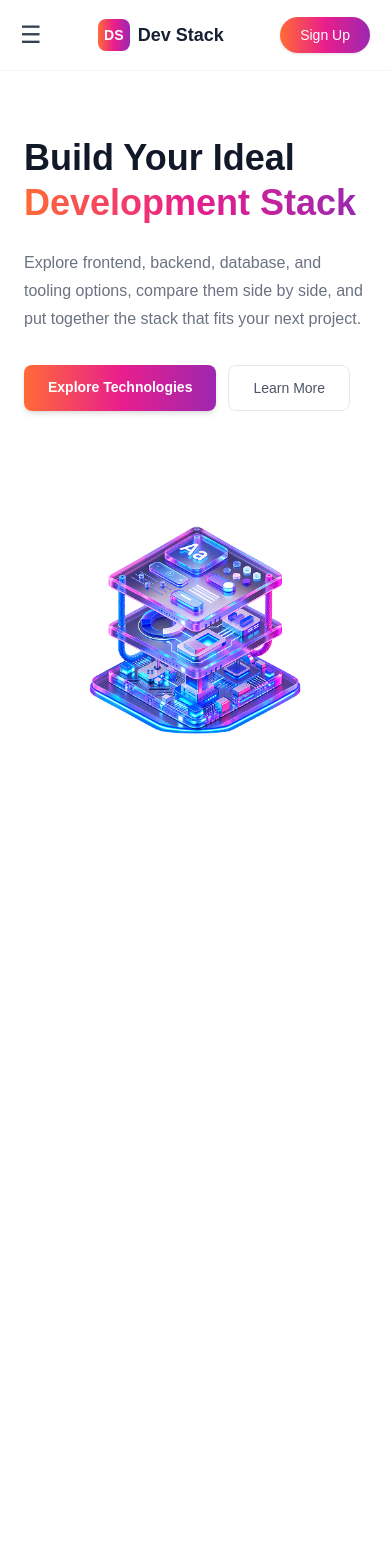
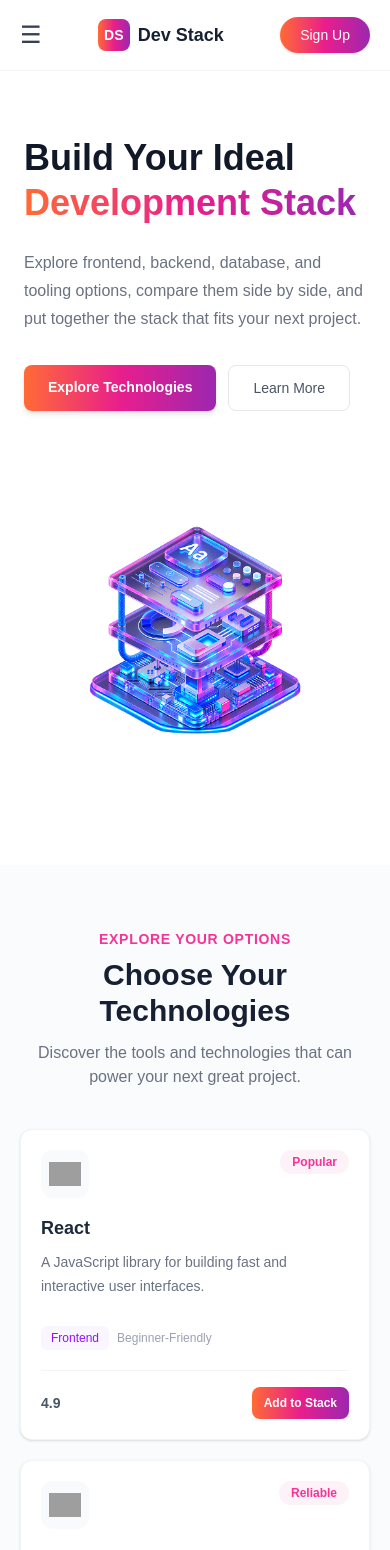
Before and after one commit to nafisanahin/Assignment05, a React (Vite) app: page / in a window 390 px wide. Shown: the top 1550 px of the page. Before the commit the page ends 865 px from the top, so only its background shows below. Built offline with nearby package versions, Linux system fonts and the light colour scheme; grey boxes are pictures that could not be loaded.

Commit message:
make it responsive

```diff
--- a/src/App.tsx
+++ b/src/App.tsx
@@ -189,6 +189,100 @@ function App() {
           </div>
         </div>
       </section>
+
+      {/* TECHNOLOGIES SECTION  */}
+      <section id="technologies" className="bg-[#fafbfc] px-5 py-16 lg:px-10">
+        <div className="mx-auto max-w-[1400px]">
+          {/* Section Heading */}
+          <div className="mb-10 text-center">
+            <p className="text-sm font-semibold uppercase tracking-wider text-pink-500">
+              Explore Your Options
+            </p>
+
+            <h2 className="mt-2 text-3xl font-bold text-[#172033] sm:text-4xl">
+              Choose Your Technologies
+            </h2>
+
+            <p className="mx-auto mt-3 max-w-xl text-gray-500">
+              Discover the tools and technologies that can power your next great
+              project.
+            </p>
+          </div>
+
+          {/* Loading */}
+          {loading ? (
+            <div className="flex min-h-[250px] items-center justify-center">
+              <div className="text-center">
+                <div className="mx-auto mb-4 h-10 w-10 animate-spin rounded-full border-4 border-gray-200 border-t-pink-500"></div>
+
+                <p className="text-gray-500">Loading technologies...</p>
+              </div>
+            </div>
+          ) : (
+            /* Cards */
+            <div className="grid grid-cols-1 gap-5 md:grid-cols-2 xl:grid-cols-3">
+              {technologies.map((technology) => (
+                <div
+                  key={technology.id}
+                  className="rounded-xl border border-gray-100 bg-white p-5 shadow-sm transition hover:-translate-y-1 hover:shadow-lg"
+                >
+                  {/* Icon */}
+                  <div className="flex items-start justify-between">
+                    <div className="flex h-12 w-12 items-center justify-center rounded-xl bg-gray-50 p-2">
+                      <img
+                        src={technology.icon}
+                        alt={technology.name}
+                        className="h-9 w-9 object-contain"
+                      />
+                    </div>
+
+                    <span className="rounded-full bg-pink-50 px-3 py-1 text-xs font-semibold text-pink-500">
+                      {technology.badge}
+                    </span>
+                  </div>
+
+                  {/* Technology Name */}
+                  <h3 className="mt-4 text-lg font-bold text-gray-800">
+                    {technology.name}
+                  </h3>
+
+                  <p className="mt-2 min-h-[60px] text-sm leading-6 text-gray-500">
+                    {technology.description}
+                  </p>
+
+                  {/* Category */}
+                  <div className="mt-4 flex flex-wrap items-center gap-2">
+                    <span className="rounded-md bg-purple-50 px-2.5 py-1 text-xs font-medium text-purple-600">
+                      {technology.category}
+                    </span>
+
+                    <span className="text-xs text-gray-400">
+                      {technology.difficulty}
+                    </span>
+                  </div>
+
+                  {/* Button */}
+                  <div className="mt-5 flex items-center justify-between border-t border-gray-100 pt-4">
+                    <span className="text-sm font-semibold text-gray-600">
+                      {technology.rating}
+                    </span>
+
+                    <button
+                      className="rounded-lg px-3 py-2 text-xs font-semibold text-white"
+                      style={{
+                        background:
+                          "linear-gradient(90deg, #ff6b35, #e91e8c, #9c27b0)",
+                      }}
+                    >
+                      Add to Stack
+                    </button>
+                  </div>
+                </div>
+              ))}
+            </div>
+          )}
+        </div>
+      </section>
     </div>
   );
 }
```
